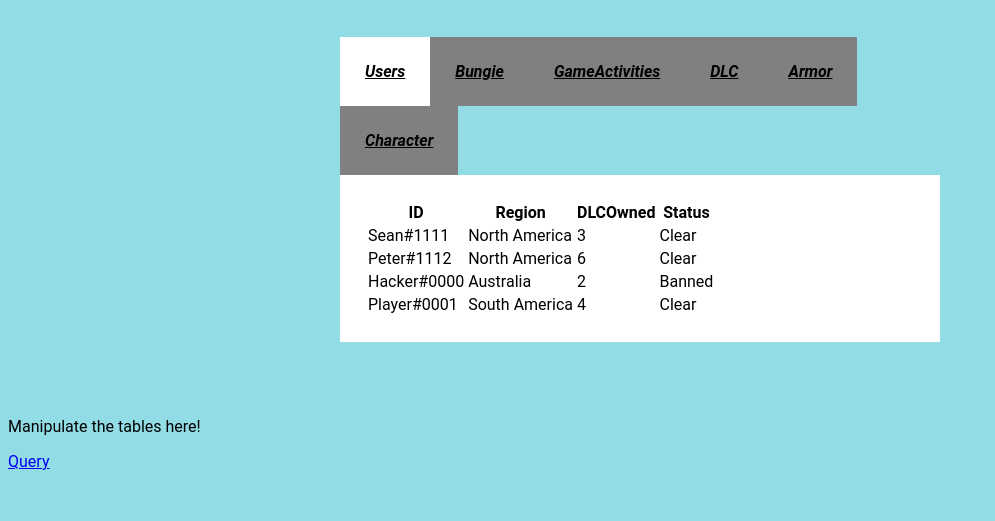
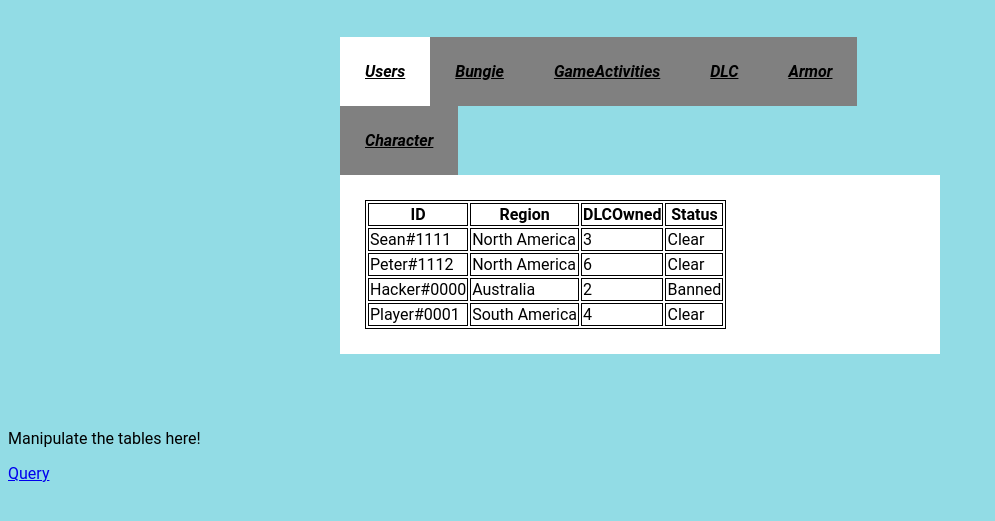
Before and after one commit to Sean02/Destiny_2_Exotic_Armor, a Flask app: page / in a window 1280 px wide. Shown: the part 147-668 px from the top of the page, without its empty margins (0-995 px from the left). Run offline with Flask 2, Linux system fonts and the light colour scheme; data comes from the database, SQL or seed files in the repository.

```diff
--- a/static/decor.css
+++ b/static/decor.css
@@ -1,6 +1,13 @@
 body {
     background: #92DCE5;
     font-family: 'Roboto', sans-serif;
+}
+table {
+    border: 1px solid black;
+}
+
+th, td {
+    border: 1px solid black;
 }
 
 .AllTabs {
```
